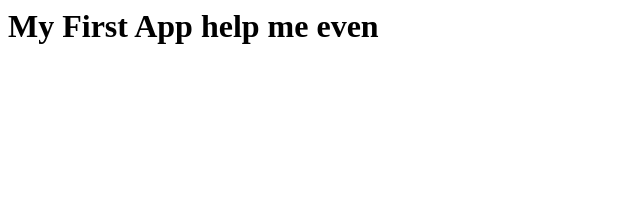
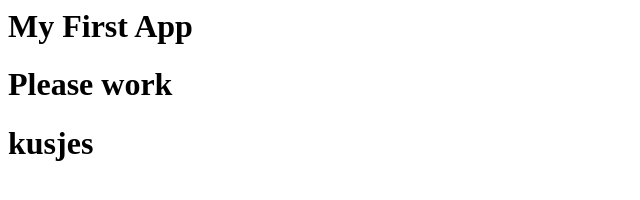
Before and after one commit to wessel0946676/First-app, a plain HTML site: page index.html in a window 1280 px wide. Shown: the whole page, without its empty margins (0-640 px from the left). Drawn offline with Linux system fonts and the light colour scheme.

Commit message:
changed index.html

```diff
--- a/index.html
+++ b/index.html
@@ -1 +1,3 @@
-<h1>My First App help me even</h1>
+<h1>My First App</h1>
+<h1>Please work</h1>
+<h1>kusjes</h1>
```
